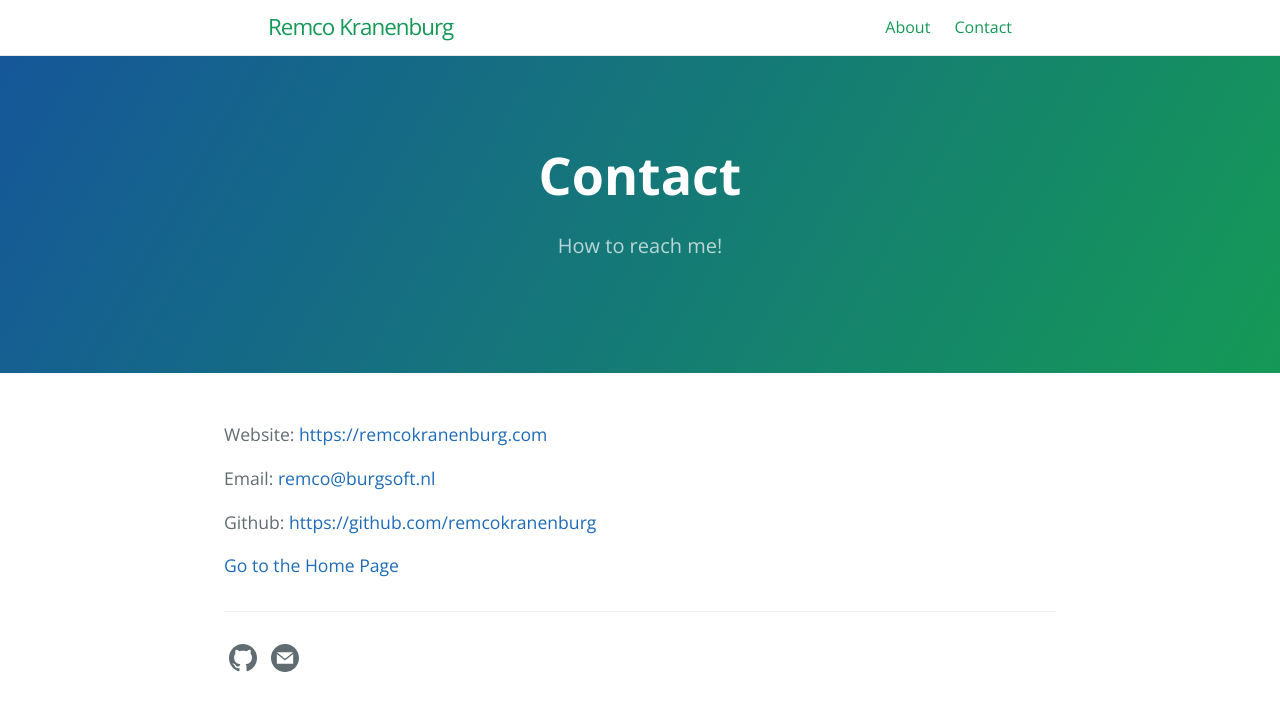
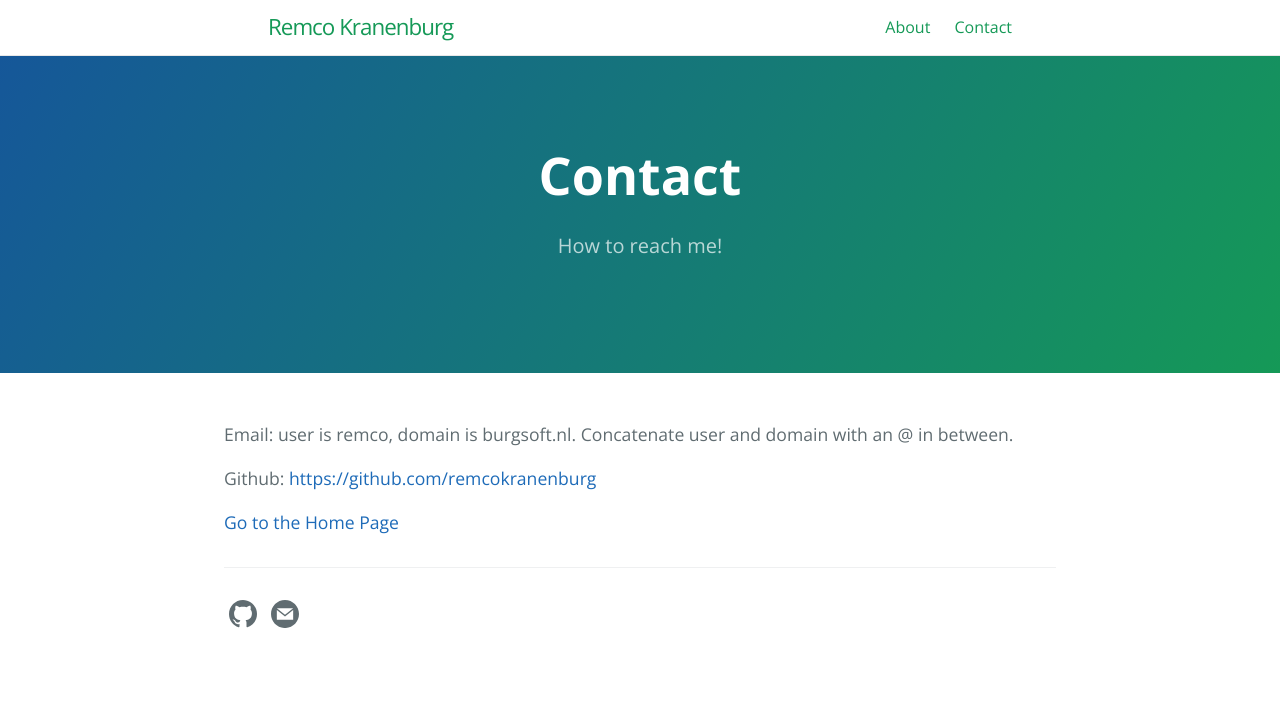
Before and after one commit to remcokranenburg/blog, a Jekyll site: the page built from contact.md, in a window 1280 px wide. Shown: the top 711 px of the page. Built offline with Jekyll 4.4.1, drawn with Linux system fonts in a browser that asks for light colours.

Commit message:
Remove literal email address

```diff
--- a/contact.md
+++ b/contact.md
@@ -5,10 +5,7 @@ tagline: How to reach me!
 ref: contact
 order: 1
 ---
-
-Website: <https://remcokranenburg.com>
-
-Email: <remco@burgsoft.nl>
+Email: user is remco, domain is burgsoft.nl. Concatenate user and domain with an @ in between.
 
 Github: <https://github.com/remcokranenburg>
 
```
